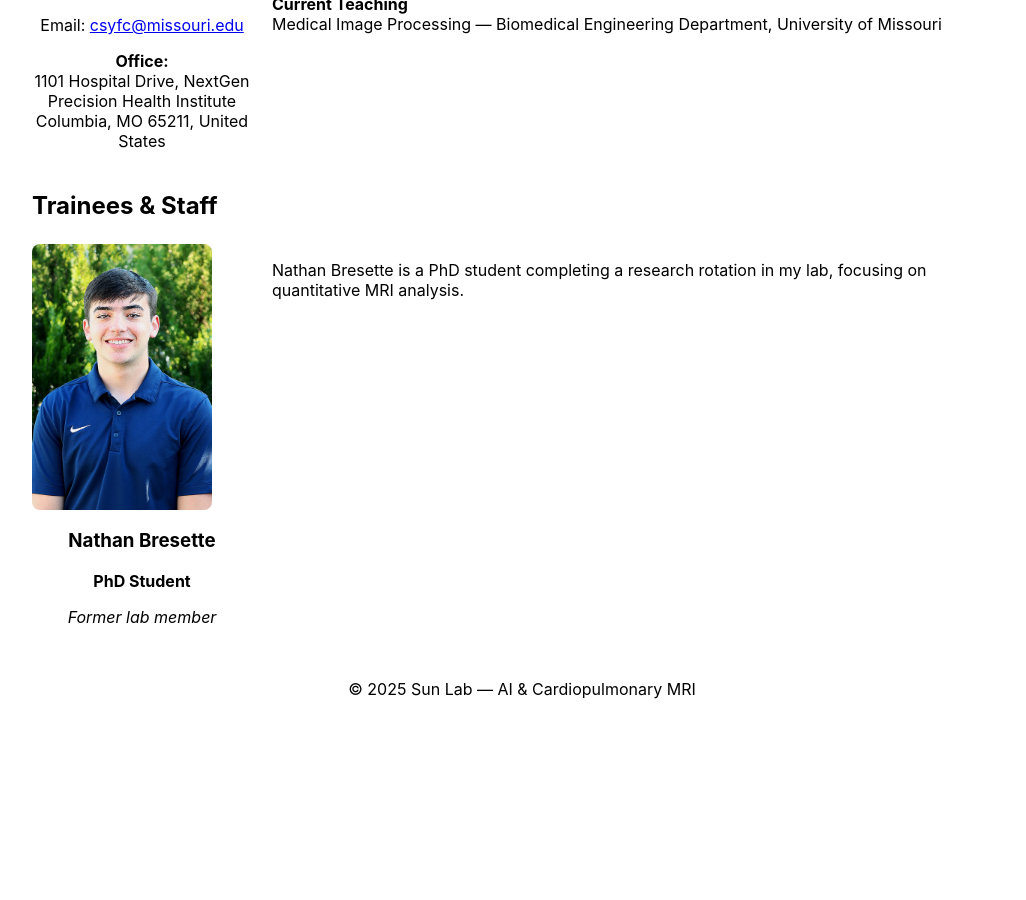
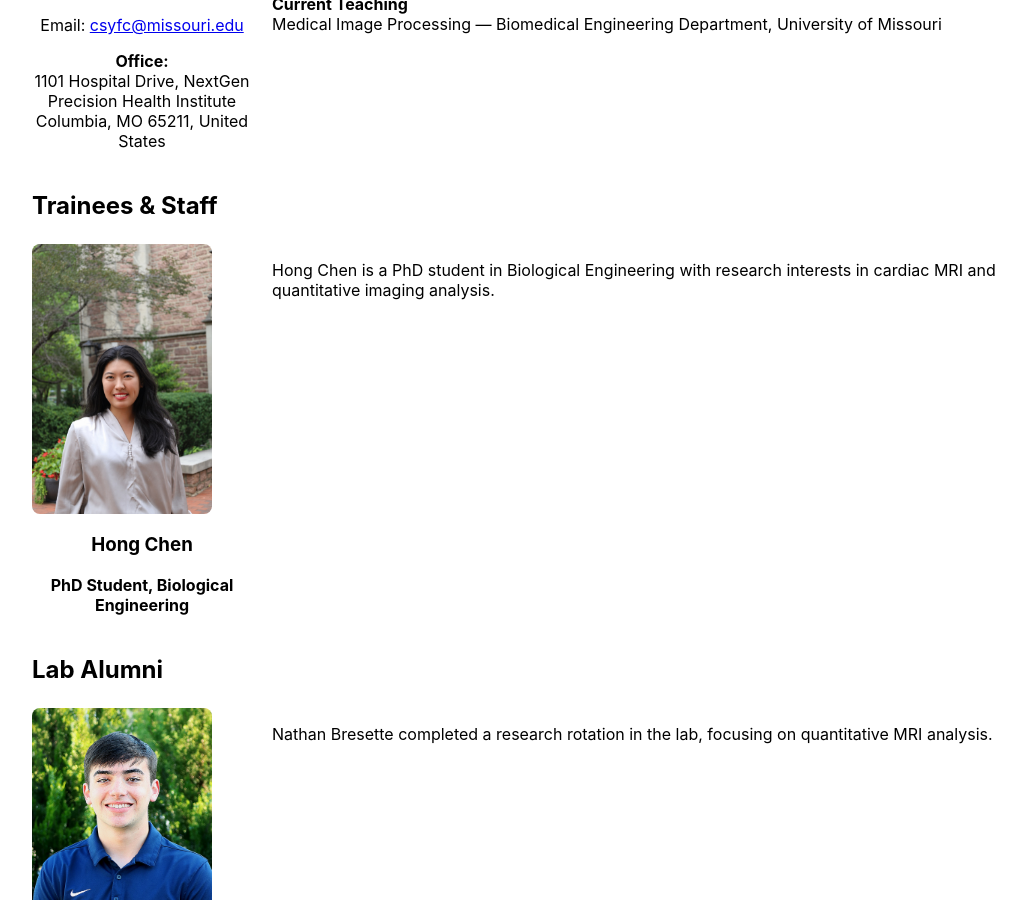
Before and after one commit to MRImagingLab/research, a Jekyll site: the page built from people.md, in a window 1280 px wide and 900 px high, scrolled down 704 px. Shown: the whole window, without its empty margins (118-1144 px from the left). Built offline with Jekyll 4.4.1, drawn with Linux system fonts in a browser that asks for light colours; before the commit the page ends 1455 px from its top, so only the background shows below that.

Commit message:
Add Hong Chen to Trainees & Staff; move Nathan Bresette to Lab Alumni
Co-Authored-By: Claude Opus 5 <noreply@anthropic.com>

```diff
--- a/people.md
+++ b/people.md
@@ -59,13 +59,28 @@ permalink: /people
   <div class="person-card">
     <div class="person-left">
       <!-- NOTE: path uses site.baseurl and exact filename -->
+      <img src="{{ site.baseurl }}/assets/hong_chen.jpg" alt="Hong Chen">
+      <h3>Hong Chen</h3>
+      <p><strong>PhD Student, Biological Engineering</strong></p>
+    </div>
+    <div class="person-right">
+      <p>Hong Chen is a PhD student in Biological Engineering with research interests in cardiac MRI and quantitative imaging analysis.</p>
+    </div>
+  </div>
+</section>
+
+
+<section class="people-section">
+  <h2>Lab Alumni</h2>
+
+  <div class="person-card">
+    <div class="person-left">
       <img src="{{ site.baseurl }}/assets/nathan_headshot.jpg" alt="Nathan Bresette">
       <h3>Nathan Bresette</h3>
       <p><strong>PhD Student</strong></p>
-      <p><em>Former lab member</em></p>
     </div>
     <div class="person-right">
-      <p>Nathan Bresette is a PhD student completing a research rotation in my lab, focusing on quantitative MRI analysis.</p>
+      <p>Nathan Bresette completed a research rotation in the lab, focusing on quantitative MRI analysis.</p>
     </div>
   </div>
 </section>
```
Also changed, not shown: assets/hong_chen.jpg (added).
